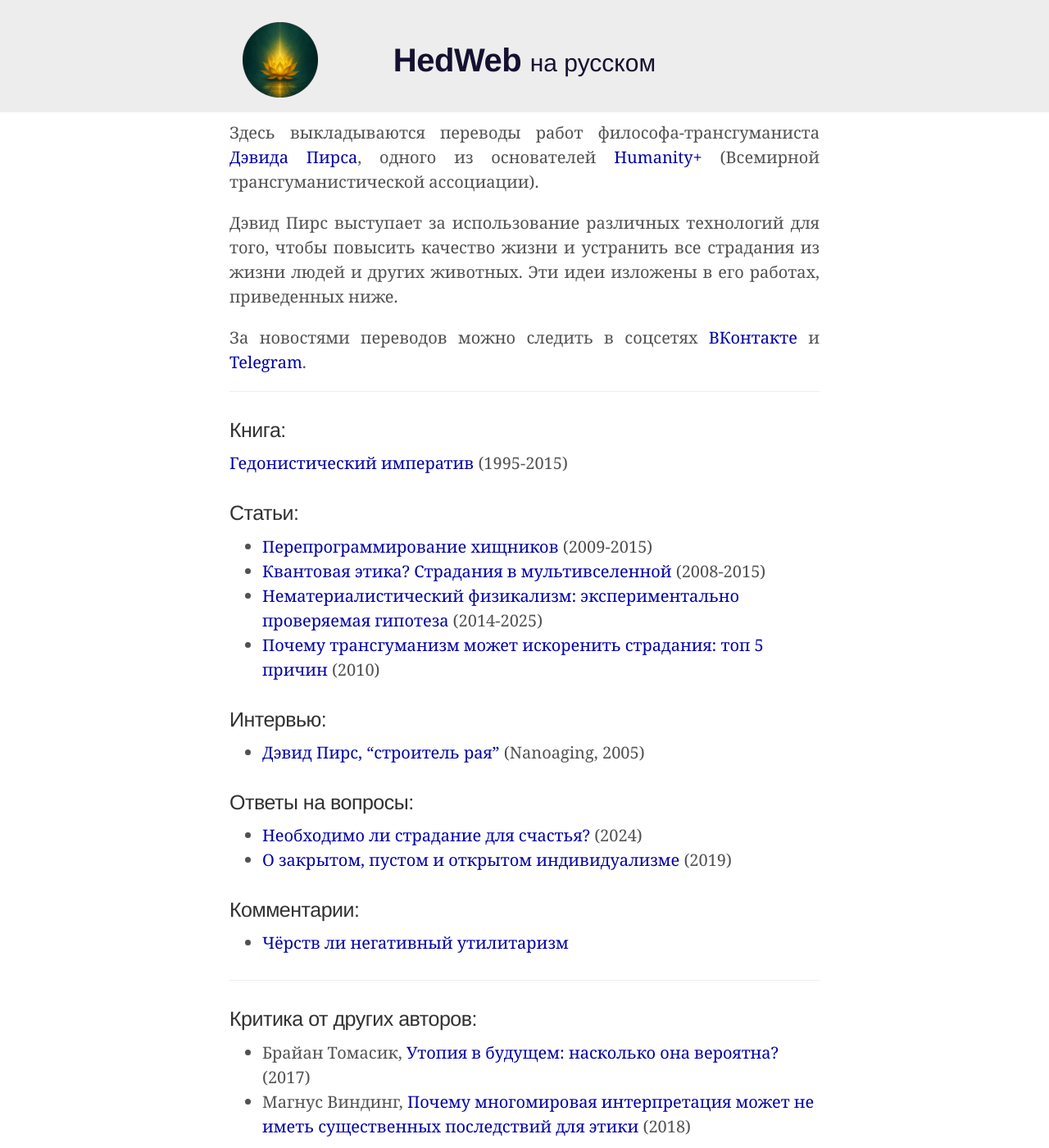
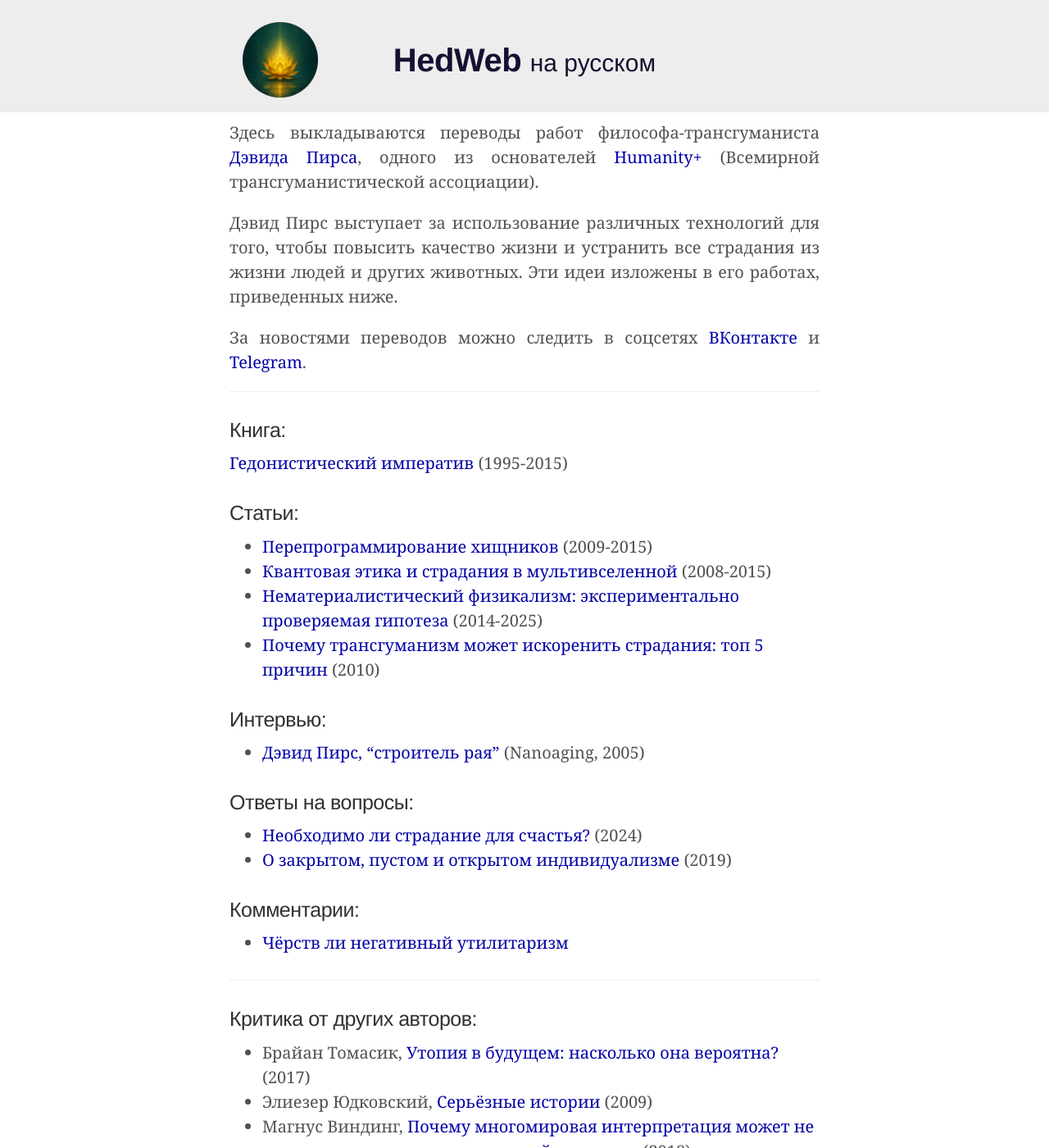
Before and after one commit to HedWeb-RU/hedweb-ru.github.io, a Jekyll site: the page built from index.md, in a window 1280 px wide and 1400 px high. Shown: the whole window at 82% size. Built offline with Jekyll 4.4.1, drawn with Linux system fonts in a browser that asks for light colours.

Commit message:
Update index.md

```diff
--- a/index.md
+++ b/index.md
@@ -17,7 +17,7 @@ excerpt: "Здесь выкладываются переводы работ фи
 ### Статьи:
 
 - [Перепрограммирование хищников](https://reducingsuffering.github.io/david-pearce-reprogramming-predators.html) (2009-2015)
-- [Квантовая этика? Страдания в мультивселенной](https://reducingsuffering.github.io/david-pearce-quantum-ethics-suffering-in-the-multiverse.html) (2008-2015)
+- [Квантовая этика и страдания в мультивселенной](https://reducingsuffering.github.io/david-pearce-quantum-ethics-suffering-in-the-multiverse.html) (2008-2015)
 - [Нематериалистический физикализм: экспериментально проверяемая гипотеза](https://ubq124.wordpress.com/2020/03/25/%d0%bd%d0%b5%d0%bc%d0%b0%d1%82%d0%b5%d1%80%d0%b8%d0%b0%d0%bb%d0%b8%d1%81%d1%82%d0%b8%d1%87%d0%b5%d1%81%d0%ba%d0%b8%d0%b9-%d1%84%d0%b8%d0%b7%d0%b8%d0%ba%d0%b0%d0%bb%d0%b8%d0%b7%d0%bc-%d0%b4%d1%8d/) (2014-2025)
 - [Почему трансгуманизм может искоренить страдания: топ 5 причин](https://reducingsuffering.github.io/david-pearce-top-five-reasons-transhumanism-can-eliminate-suffering.html) (2010)
 
@@ -39,6 +39,7 @@ excerpt: "Здесь выкладываются переводы работ фи
 ### Критика от других авторов:
 
 - Брайан Томасик, [Утопия в будущем: насколько она вероятна?](https://reducingsuffering.github.io/brian-tomasik-how-likely-is-a-far-future-utopia.html) (2017)
+- Элиезер Юдковский, [Серьёзные истории](https://reducingsuffering.github.io/eliezer-yudkowsky-serious-stories.html) (2009)
 - Магнус Виндинг, [Почему многомировая интерпретация может не иметь существенных последствий для этики](https://reducingsuffering.github.io/magnus-vinding-why-the-mwi-may-not-have-significant-ethical-implications.html) (2018)
 
 ### Рекомендуемые ресурсы:
```
